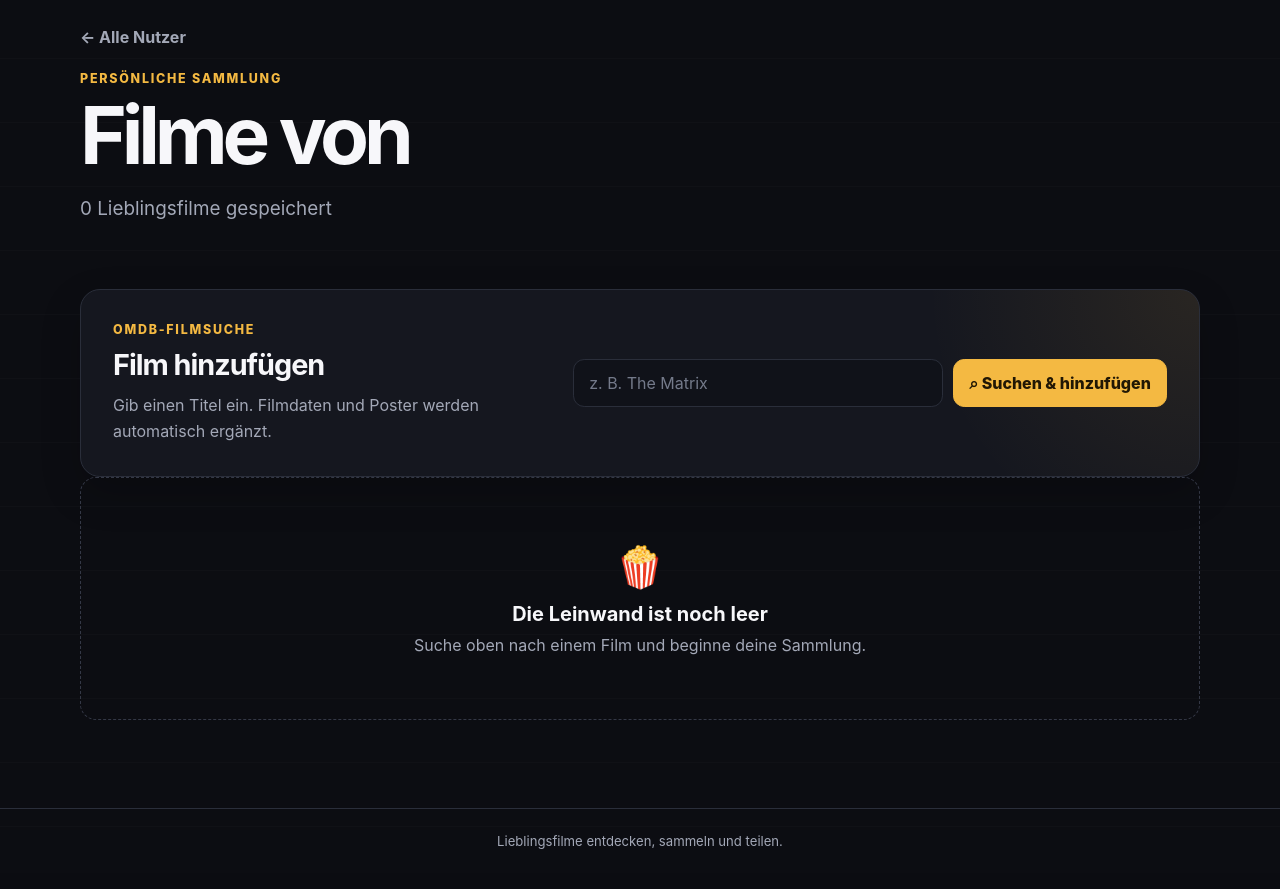
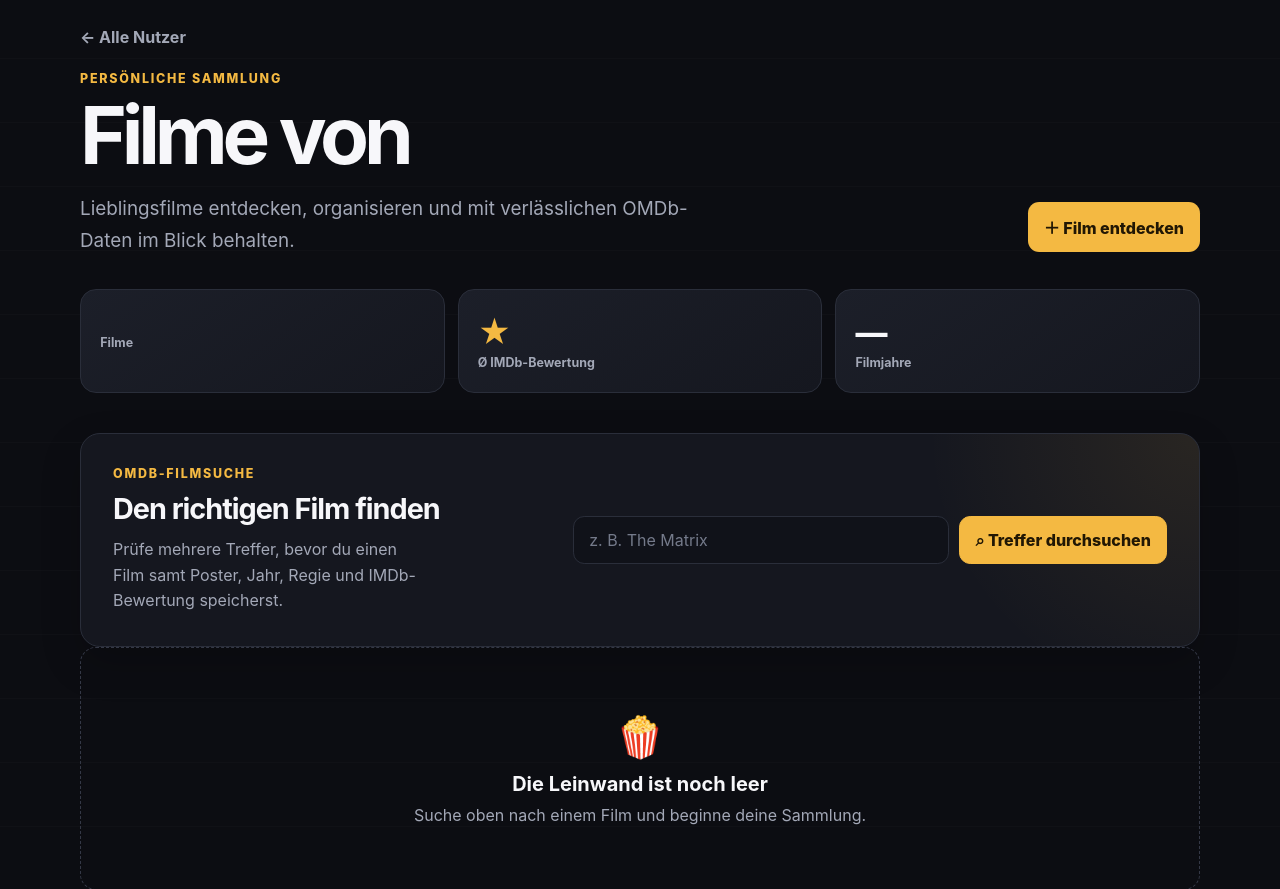
Before and after one commit to Harangason/MoviWebApp, a Flask app: template templates/movies.html in a window 1280 px wide. Shown: the part 134-1023 px from the top of the page. Before the commit the page ends 983 px from the top, so only its background shows below. Run offline with Flask 3, Linux system fonts and the light colour scheme; the template is opened without the code that fills it, so the values that code supplies are empty.

Commit message:
FIRST COMMIT: system update to new functions

```diff
--- a/app.py
+++ b/app.py
@@ -82,6 +82,7 @@ def user_movies(user_id):
             "movies.html",
             user=user,
             movies=data_manager.get_movies(user_id),
+            stats=data_manager.get_collection_stats(user_id),
             error=error,
         ),
         status_code,
--- a/static/style.css
+++ b/static/style.css
@@ -119,6 +119,59 @@ main.container {
 .page-heading {
     max-width: 47rem;
     margin-bottom: clamp(2.5rem, 5vw, 4rem);
+}
+
+.collection-hero {
+    margin-bottom: 2rem;
+    display: flex;
+    align-items: end;
+    justify-content: space-between;
+    gap: 2rem;
+}
+
+.collection-hero .page-heading {
+    margin-bottom: 0;
+}
+
+.hero-action {
+    flex: 0 0 auto;
+    margin: 0 0 .35rem;
+}
+
+.collection-stats {
+    margin-bottom: 2rem;
+    display: grid;
+    grid-template-columns: repeat(3, minmax(0, 1fr));
+    gap: .8rem;
+}
+
+.stat-card {
+    min-height: 6.5rem;
+    display: flex;
+    flex-direction: column;
+    justify-content: center;
+    border: 1px solid var(--border);
+    border-radius: var(--radius);
+    padding: 1rem 1.2rem;
+    background: linear-gradient(145deg, var(--surface-raised), var(--surface));
+}
+
+.stat-value {
+    color: var(--text);
+    font-size: clamp(1.35rem, 3vw, 2rem);
+    font-weight: 850;
+    letter-spacing: -.04em;
+}
+
+.stat-card:nth-child(2) .stat-value {
+    color: var(--accent);
+}
+
+.stat-label {
+    margin-top: .2rem;
+    color: var(--muted);
+    font-size: .78rem;
+    font-weight: 700;
 }
 
 .eyebrow {
--- a/templates/movies.html
+++ b/templates/movies.html
@@ -4,22 +4,44 @@
 
 {% block content %}
     <a class="back-link" href="{{ url_for('index') }}">← Alle Nutzer</a>
-    <header class="page-heading movie-heading">
-        <p class="eyebrow">Persönliche Sammlung</p>
-        <h1>Filme von {{ user.name }}</h1>
-        <p class="lead">{{ movies|length }} Lieblingsfilm{% if movies|length != 1 %}e{% endif %} gespeichert</p>
+    <header class="collection-hero">
+        <div class="page-heading movie-heading">
+            <p class="eyebrow">Persönliche Sammlung</p>
+            <h1>Filme von {{ user.name }}</h1>
+            <p class="lead">Lieblingsfilme entdecken, organisieren und mit verlässlichen OMDb-Daten im Blick behalten.</p>
+        </div>
+        <a class="button-link hero-action" href="{{ url_for('add_movie', user_id=user.id) }}">＋ Film entdecken</a>
     </header>
+
+    <section class="collection-stats" aria-label="Sammlungsübersicht">
+        <div class="stat-card">
+            <span class="stat-value">{{ stats.count }}</span>
+            <span class="stat-label">Film{% if stats.count != 1 %}e{% endif %}</span>
+        </div>
+        <div class="stat-card">
+            <span class="stat-value">{% if stats.average_rating is not none %}★ {{ stats.average_rating }}{% else %}—{% endif %}</span>
+            <span class="stat-label">Ø IMDb-Bewertung</span>
+        </div>
+        <div class="stat-card">
+            <span class="stat-value">
+                {% if stats.earliest_year and stats.latest_year %}
+                    {% if stats.earliest_year == stats.latest_year %}{{ stats.earliest_year }}{% else %}{{ stats.earliest_year }}–{{ stats.latest_year }}{% endif %}
+                {% else %}—{% endif %}
+            </span>
+            <span class="stat-label">Filmjahre</span>
+        </div>
+    </section>
 
     <section class="panel add-panel" aria-labelledby="add-movie-heading">
         <div>
             <p class="eyebrow">OMDb-Filmsuche</p>
-            <h2 id="add-movie-heading">Film hinzufügen</h2>
-            <p>Gib einen Titel ein. Filmdaten und Poster werden automatisch ergänzt.</p>
+            <h2 id="add-movie-heading">Den richtigen Film finden</h2>
+            <p>Prüfe mehrere Treffer, bevor du einen Film samt Poster, Jahr, Regie und IMDb-Bewertung speicherst.</p>
         </div>
-        <form class="search-row" action="{{ url_for('user_movies', user_id=user.id) }}" method="post">
+        <form class="search-row" action="{{ url_for('add_movie', user_id=user.id) }}" method="get">
             <label class="sr-only" for="movie-title">Filmtitel</label>
-            <input id="movie-title" name="title" placeholder="z. B. The Matrix" required>
-            <button type="submit"><span aria-hidden="true">⌕</span> Suchen & hinzufügen</button>
+            <input id="movie-title" name="query" type="search" placeholder="z. B. The Matrix" required>
+            <button type="submit"><span aria-hidden="true">⌕</span> Treffer durchsuchen</button>
         </form>
         {% if error %}
             <p class="message error">{{ error }}</p>
@@ -31,7 +53,9 @@
             {% for movie in movies %}
                 <article class="movie-card">
                     {% if movie.poster_url %}
-                        <img src="{{ movie.poster_url }}" alt="Poster von {{ movie.title }}">
+                        {% if movie.imdb_id %}<a class="poster-link" href="https://www.imdb.com/title/{{ movie.imdb_id }}/" target="_blank" rel="noreferrer" aria-label="{{ movie.title }} bei IMDb öffnen">{% endif %}
+                            <img src="{{ movie.poster_url }}" alt="Poster von {{ movie.title }}">
+                        {% if movie.imdb_id %}</a>{% endif %}
                     {% else %}
                         <div class="poster-placeholder">Kein Poster</div>
                     {% endif %}
@@ -39,17 +63,23 @@
                         <h3>{{ movie.title }}</h3>
                         <div class="movie-meta">
                             {% if movie.year %}<span>{{ movie.year }}</span>{% endif %}
-                            {% if movie.rating is not none %}<span class="rating">★ {{ movie.rating }}</span>{% endif %}
+                            {% if movie.rating is not none %}
+                                {% if movie.imdb_id %}
+                                    <a class="rating" href="https://www.imdb.com/title/{{ movie.imdb_id }}/" target="_blank" rel="noreferrer" title="Gespeicherte IMDb-Bewertung – Quelle öffnen">★ {{ movie.rating }} <span aria-hidden="true">↗</span></a>
+                                {% else %}
+                                    <span class="rating" title="Gespeicherte IMDb-Bewertung">★ {{ movie.rating }}</span>
+                                {% endif %}
+                            {% endif %}
                         </div>
                         {% if movie.director %}<p class="director">Regie: {{ movie.director }}</p>{% endif %}
 
                         <form class="stacked-form movie-actions" action="{{ url_for('update_movie', user_id=user.id, movie_id=movie.id) }}" method="post">
-                            <label class="sr-only" for="movie-{{ movie.id }}">Filmtitel bearbeiten</label>
+                            <label for="movie-{{ movie.id }}">Eigener Anzeigetitel</label>
                             <input id="movie-{{ movie.id }}" name="title" value="{{ movie.title }}" required>
                             <button class="secondary" type="submit">Titel speichern</button>
                         </form>
                         <form action="{{ url_for('delete_movie', user_id=user.id, movie_id=movie.id) }}" method="post">
-                            <button class="danger" type="submit">Film löschen</button>
+                            <button class="danger" type="submit">Aus Sammlung entfernen</button>
                         </form>
                     </div>
                 </article>
```
Also changed, not shown: other parts of static/style.css (+39 -1 lines), data_manager.py (+31 -0 lines).
